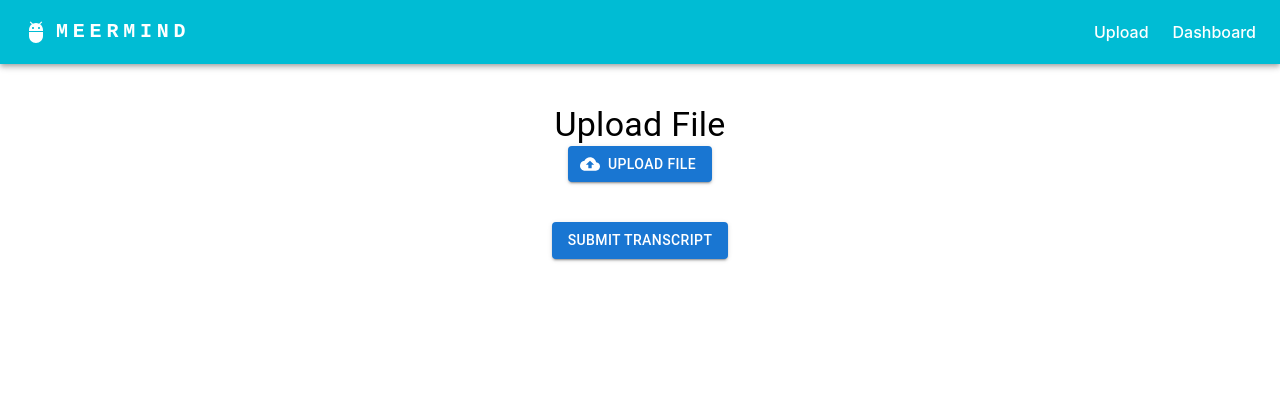
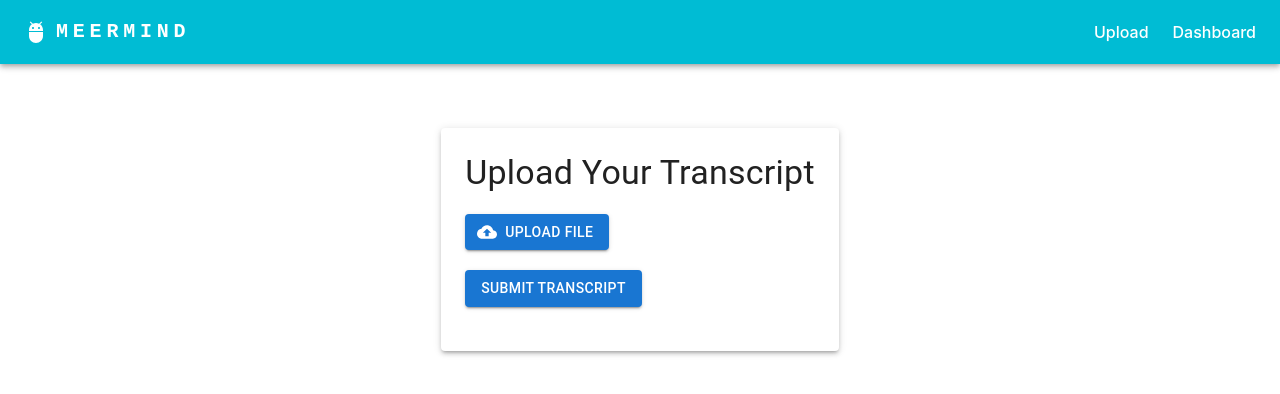
Before and after one commit to datagero/meermind, a React (Create React App) app in the folder frontend/: page /upload in a window 1280 px wide. Shown: the top 394 px of the page. Built offline with nearby package versions, Linux system fonts and the light colour scheme.

Commit message:
fix Search functionality

```diff
--- a/frontend/src/api/NotesAPI.tsx
+++ b/frontend/src/api/NotesAPI.tsx
@@ -30,17 +30,18 @@ export const NotesAPI = {
 
     return response
   },
+
   search: async function (search_text:any, cancel = false) {
     const response = await api.request({
-      url: "/search-content",
-      method: "GET",
-      params: {
-        search_term: search_text,
+      url: "/search_content",
+      method: "POST",
+      params:{
+        search_term: search_text
       },
       signal: cancel ? cancelApiObject[this.search.name].handleRequestCancellation().signal : undefined,
     })
 
-    return response.data.products
+    return response
   },
   create: async function (transcript : File, cancel = false) {
 
--- a/frontend/src/pages/Dashboard.tsx
+++ b/frontend/src/pages/Dashboard.tsx
@@ -33,8 +33,8 @@ const Dashboard: React.FC<Props> = () => {
     }
     else {
       NotesAPI.search(searchText).then((notes: any) => {
+        console.log(notes)
         const filteredNotes: NoteData[] = notes.data.map((note: any) => ({
-
           transcript_summary: note.transcript_summary,
           id: note.document_hash_id
         }));
--- a/frontend/src/pages/Upload.tsx
+++ b/frontend/src/pages/Upload.tsx
@@ -5,6 +5,7 @@ import { Button, Box, Typography } from '@mui/material';
 import { styled } from '@mui/material/styles';
 import CloudUploadIcon from '@mui/icons-material/CloudUpload';
 import { NotesAPI } from '../api/NotesAPI';
+import Paper from '@mui/material/Paper';
 const VisuallyHiddenInput = styled('input')({
   clip: 'rect(0 0 0 0)',
   clipPath: 'inset(50%)',
@@ -46,8 +47,10 @@ const Upload: React.FC = () => {
   };
 
   return (
-    <Box sx={{ display: 'flex', flexDirection: 'column', alignItems: 'center', mt: 5 }}>
-      <Typography variant="h4">Upload File</Typography>
+    <Box sx={{ display: 'flex', flexDirection: 'column', alignItems: 'center', mt: 5 , p: 3}}>
+      <Paper elevation={3} sx={{ p: 3 , alignItems: 'center', justifyContent: 'center'}}>
+      <Typography variant="h4">Upload Your Transcript</Typography>
+      <br />
       <Button
       component="label"
       role={undefined}
@@ -58,11 +61,14 @@ const Upload: React.FC = () => {
       Upload file
       <VisuallyHiddenInput type="file" onChange={handleFileChange}/>
     </Button>
-    <h2>{file?.name}</h2>
+    <br />
+   { file && <Typography variant="body1" sx={{ mt: 2 }}>uploaded file: {file?.name}</Typography>}
+   <br />
     <Button type="submit" variant="contained" onClick={handleUpload}>
        Submit Transcript
       </Button>
       <h2>{loading&&'is Loading'}</h2>
+      </Paper>
     </Box>
   );
 };
```
